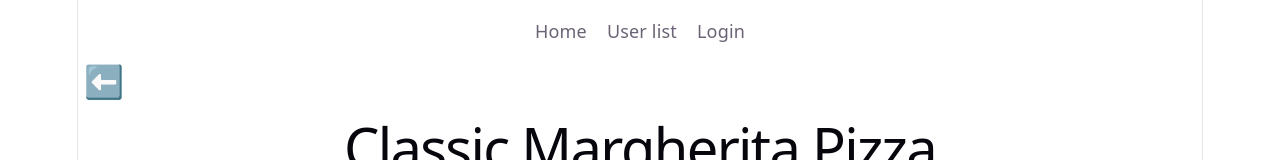
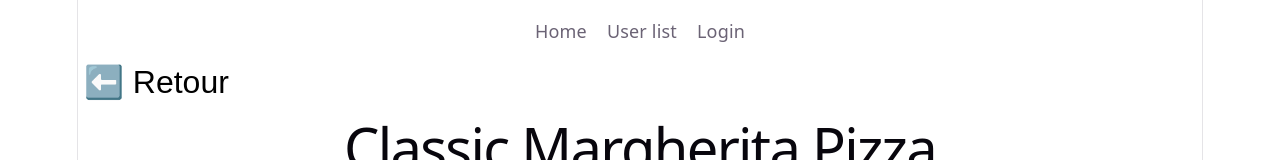
Before and after one commit to Shibler0/ynov.user, a React (Vite) app: page /recipedetails/1 in a window 1280 px wide. Shown: the top 160 px of the page. Built offline with nearby package versions, Linux system fonts and the light colour scheme.

Commit message:
add new props component

```diff
--- a/src/components/BackButton.tsx
+++ b/src/components/BackButton.tsx
@@ -0,0 +1,20 @@
+import { useNavigate } from "react-router-dom";
+
+type BackButtonProps = {
+    text: string;
+};
+
+function BackButton({ text }: BackButtonProps) {
+    const navigate = useNavigate();
+
+    return (
+        <button
+            className="back-button"
+            onClick={() => navigate(-1)}
+        >
+            ⬅️ {text}
+        </button>
+    );
+}
+
+export default BackButton;
--- a/src/pages/Recipe-details.tsx
+++ b/src/pages/Recipe-details.tsx
@@ -1,6 +1,7 @@
-import { Navigate, useNavigate, useParams } from "react-router-dom";
+import { Navigate, useParams } from "react-router-dom";
 import recipeData from "../assets/recipes.json";
 import '../Recipe-details.css';
+import BackButton from "../components/BackButton";
 
 type Recipe = {
     id: number;
@@ -12,7 +13,6 @@ type Recipe = {
 
 function RecipeDetails() {
     const { id } = useParams();
-    const navigate = useNavigate();
 
     const recipeId = Number(id);
 
@@ -26,9 +26,7 @@ function RecipeDetails() {
 
     return (
         <>
-            <button className="back-button" onClick={() => navigate(-1)}>
-                ⬅️
-            </button>
+            <BackButton text="Retour" />
 
             <h1>{recipe.name}</h1>
 
--- a/src/pages/User-details.tsx
+++ b/src/pages/User-details.tsx
@@ -1,6 +1,7 @@
-import { useNavigate, useParams } from "react-router-dom";
+import { useParams } from "react-router-dom";
 import userData from "../assets/users.json";
 import { Navigate } from "react-router-dom";
+import BackButton from "../components/BackButton.tsx";
 
 type RestrainedUser = {
     id: number,
@@ -10,7 +11,6 @@ type RestrainedUser = {
 
 function UserDetails() {
     const { id } = useParams();
-    const navigate = useNavigate();
 
     const userId = Number(id);
 
@@ -24,9 +24,7 @@ function UserDetails() {
 
     return (
         <>
-            <button className="back-button" onClick={() => navigate(-1)}>
-                ⬅️
-            </button>
+            <BackButton text="Retour" />
 
             <div>
                 <h2>{user.username}</h2>
```
